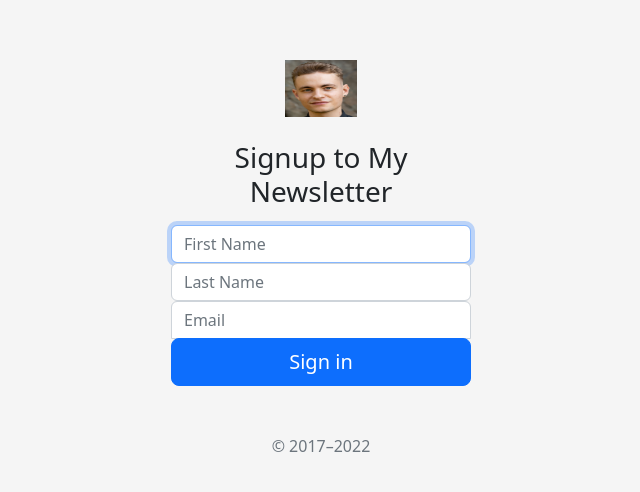
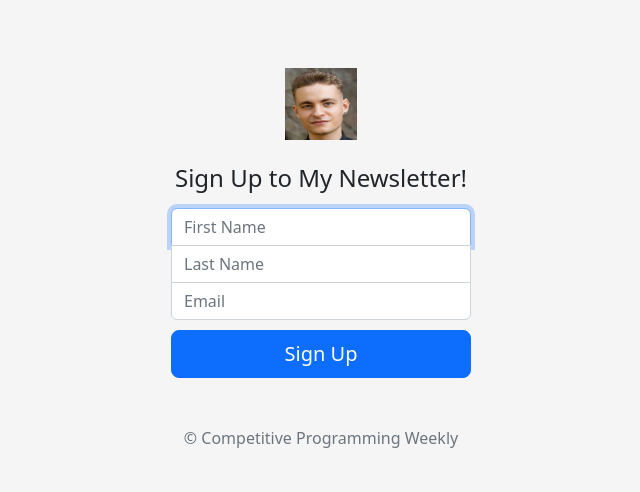
Before and after one commit to joakimAbdinurIusuf/Newsletter-Signup, a website: page signup.html in a window 1280 px wide. Shown: the part 133-625 px from the top of the page, without its empty margins (319-959 px from the left). Drawn offline with nearby package versions, Linux system fonts and the light colour scheme.

Commit message:
Adds better styling.

```diff
--- a/signup.html
+++ b/signup.html
@@ -90,16 +90,16 @@
 
   <main class="form-signin w-100 m-auto">
     <form>
-      <img class="mb-4" src="images/pic.png" alt="" width="72" height="57">
-      <h1 class="h3 mb-3 fw-normal">Signup to My Newsletter</h1>
+      <img class="mb-4" src="images/pic.png" alt="" width="72" height="72">
+      <h1 class="h4 mb-3 fw-normal">Sign Up to My Newsletter!</h1>
 
-      <input type="text" class="form-control" placeholder="First Name" required autofocus>
-      <input type="text" class="form-control" placeholder="Last Name" required>
-      <input type="email" class="form-control" placeholder="Email" required>
+      <input type="text" class="form-control top" placeholder="First Name" required autofocus>
+      <input type="text" class="form-control middle" placeholder="Last Name" required>
+      <input type="email" class="form-control bottom" placeholder="Email" required>
 
 
-      <button class="w-100 btn btn-lg btn-primary" type="submit">Sign in</button>
-      <p class="mt-5 mb-3 text-muted">&copy; 2017–2022</p>
+      <button class="w-100 btn btn-lg btn-primary" type="submit">Sign Up</button>
+      <p class="mt-5 mb-3 text-muted">&copy; Competitive Programming Weekly</p>
     </form>
   </main>
 
--- a/styles.css
+++ b/styles.css
@@ -20,13 +20,18 @@ body {
   z-index: 2;
 }
 
-.form-signin input[type="email"] {
+.top {
   margin-bottom: -1px;
   border-bottom-right-radius: 0;
   border-bottom-left-radius: 0;
 }
 
-.form-signin input[type="password"] {
+.middle {
+  border-radius: 0;
+  margin-bottom: -1px;
+}
+
+.bottom {
   margin-bottom: 10px;
   border-top-left-radius: 0;
   border-top-right-radius: 0;
```
